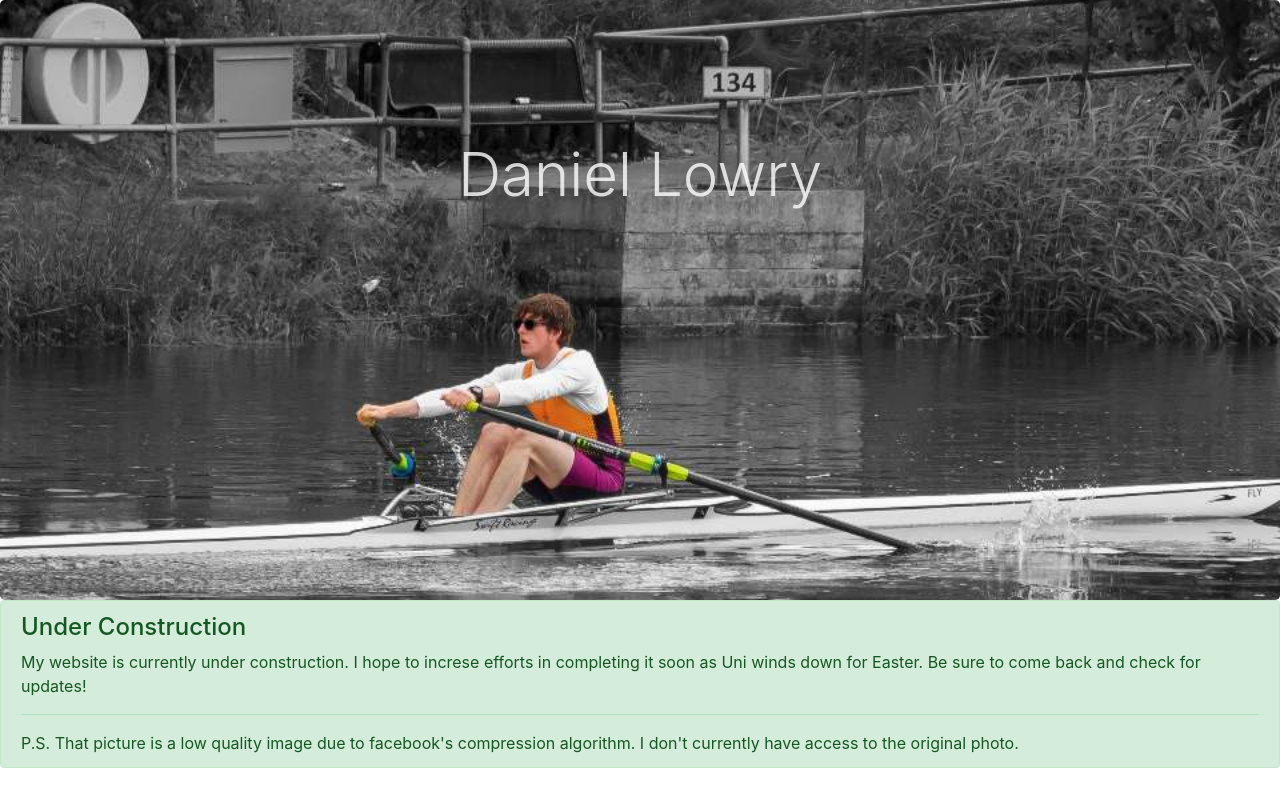
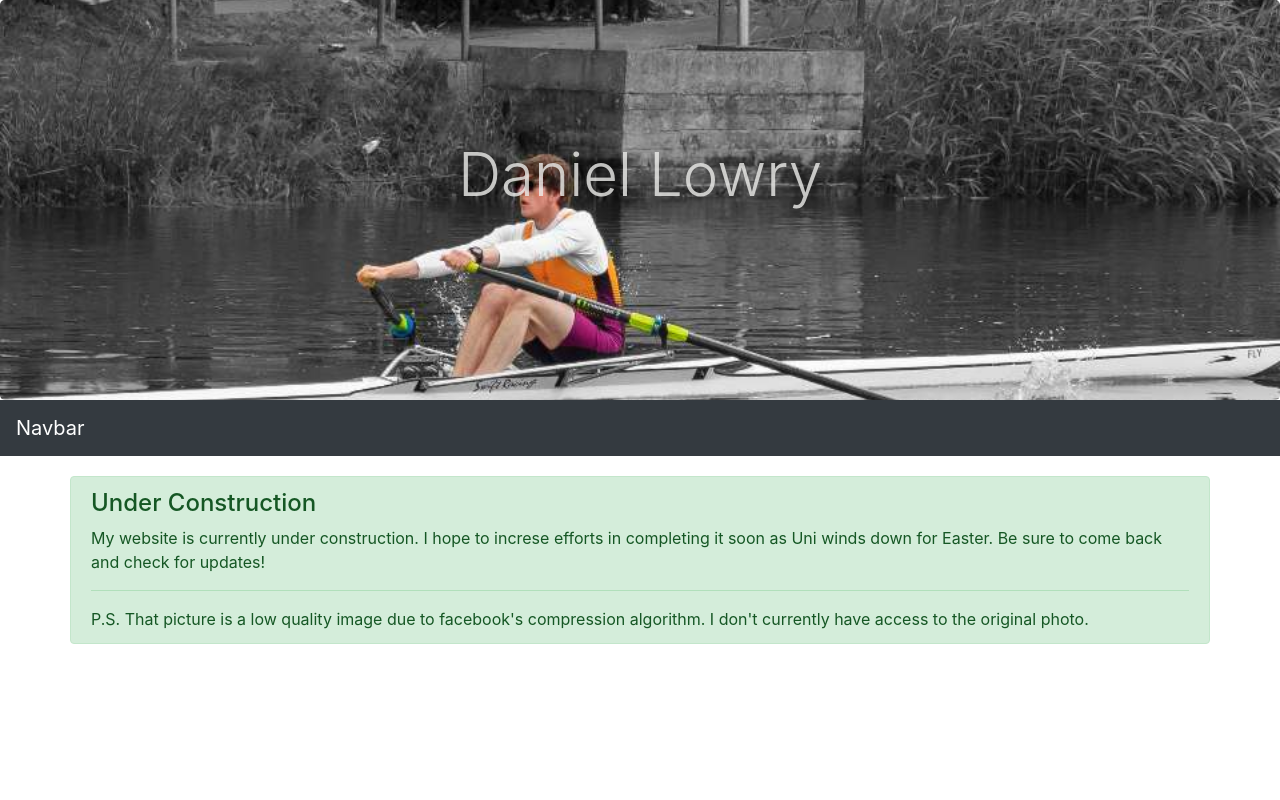
Before and after one commit to dandyrow/website, a plain HTML site: page index.html in a window 1280 px wide. Drawn offline with nearby package versions, Linux system fonts and the light colour scheme.

Commit message:
Added navbar

```diff
--- a/index.html
+++ b/index.html
@@ -35,19 +35,24 @@
         <header>
             <!-- First Parallax Section -->
             <div class="jumbotron paral paralsec">
-
-                <!--NavBar-->
-
-
-
                 <h1 class="display-3">Daniel Lowry</h1>
             </div>
-            <div class="alert alert-success" role="alert">
+
+            <!--NavBar-->
+            <nav class="navbar sticky-top navbar-dark bg-dark">
+                <a class="navbar-brand" href="#">Navbar</a>
+            </nav>
+
+            <!--Alert-->
+            <div class="alert alert-success container" role="alert">
                 <h4 class="alert-heading">Under Construction</h4>
                 <p>My website is currently under construction. I hope to increse efforts in completing it soon as Uni winds down for Easter. Be sure to come back and check for updates!</p>
                 <hr>
                 <p class="mb-0">P.S. That picture is a low quality image due to facebook's compression algorithm. I don't currently have access to the original photo.</p>
             </div>
+
+
+
         </header>
 
         <!-- Optional JavaScript -->
--- a/styles.css
+++ b/styles.css
@@ -1,9 +1,9 @@
 /* Header Parallax Element Style*/
 .paral {
-    min-height: 600px;
+    min-height: 400px;
     background-attachment: fixed;
     background-size: cover;
-    background-position: 50% 50%;
+    background-position: 50% 79%;
     }
 
     /* Paragraph for Parallax Section */
@@ -16,7 +16,7 @@
 
 /* Heading for Parallax Section */
 .paral h1 {
-    color: rgba(255, 255, 255, 0.8);
+    color: rgba(238, 237, 235, 0.8);
     font-size: 60px;
     text-align: center;
     padding-top: 60px;
@@ -28,6 +28,11 @@
 
 /* Remove Bottom Margin from Jumbotron */
 .jumbotron{margin-bottom: 0;}
+
+/* Navbar */
+.navbar {
+    margin-bottom: 20px;
+}
 
 /* Footer */
 .wn-footer {
```
